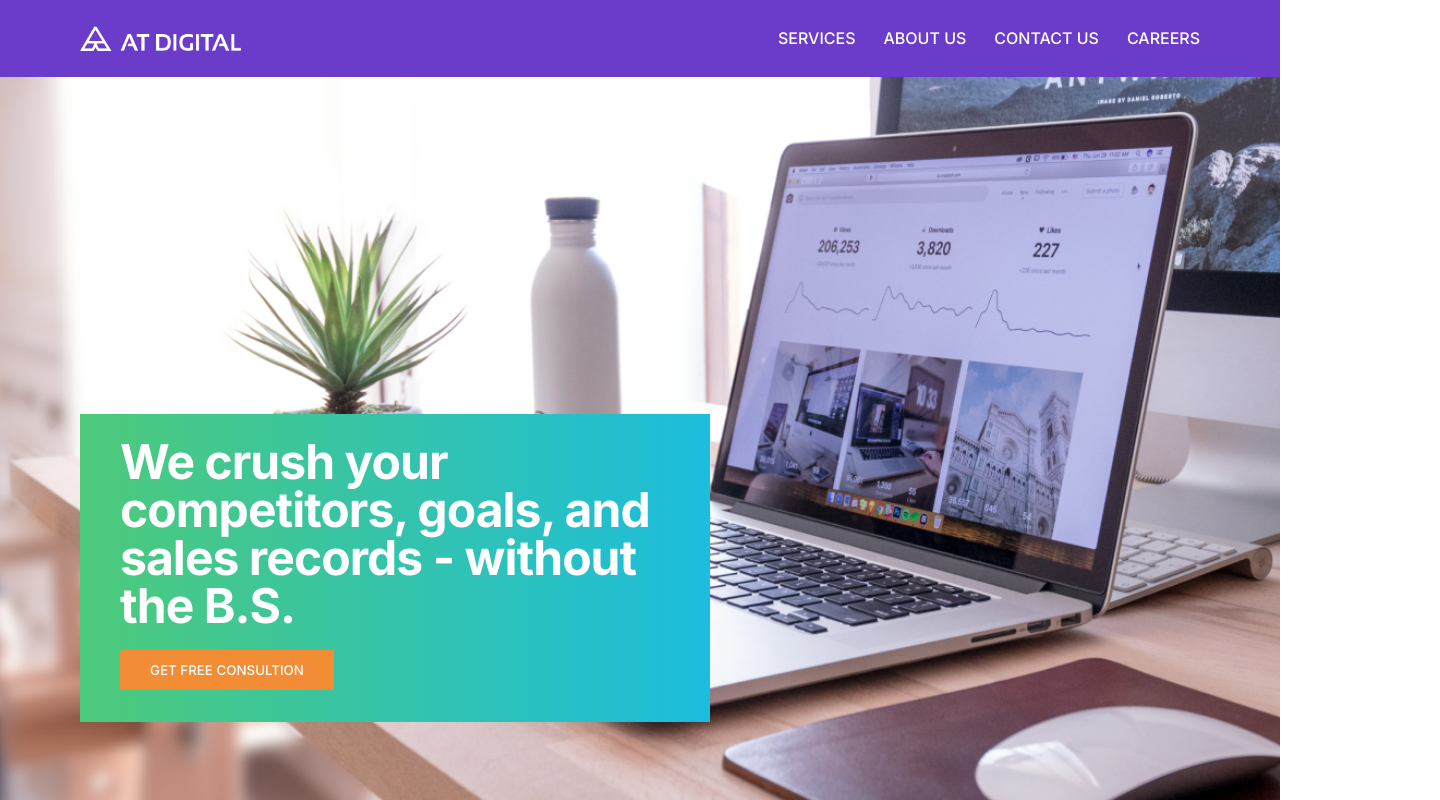
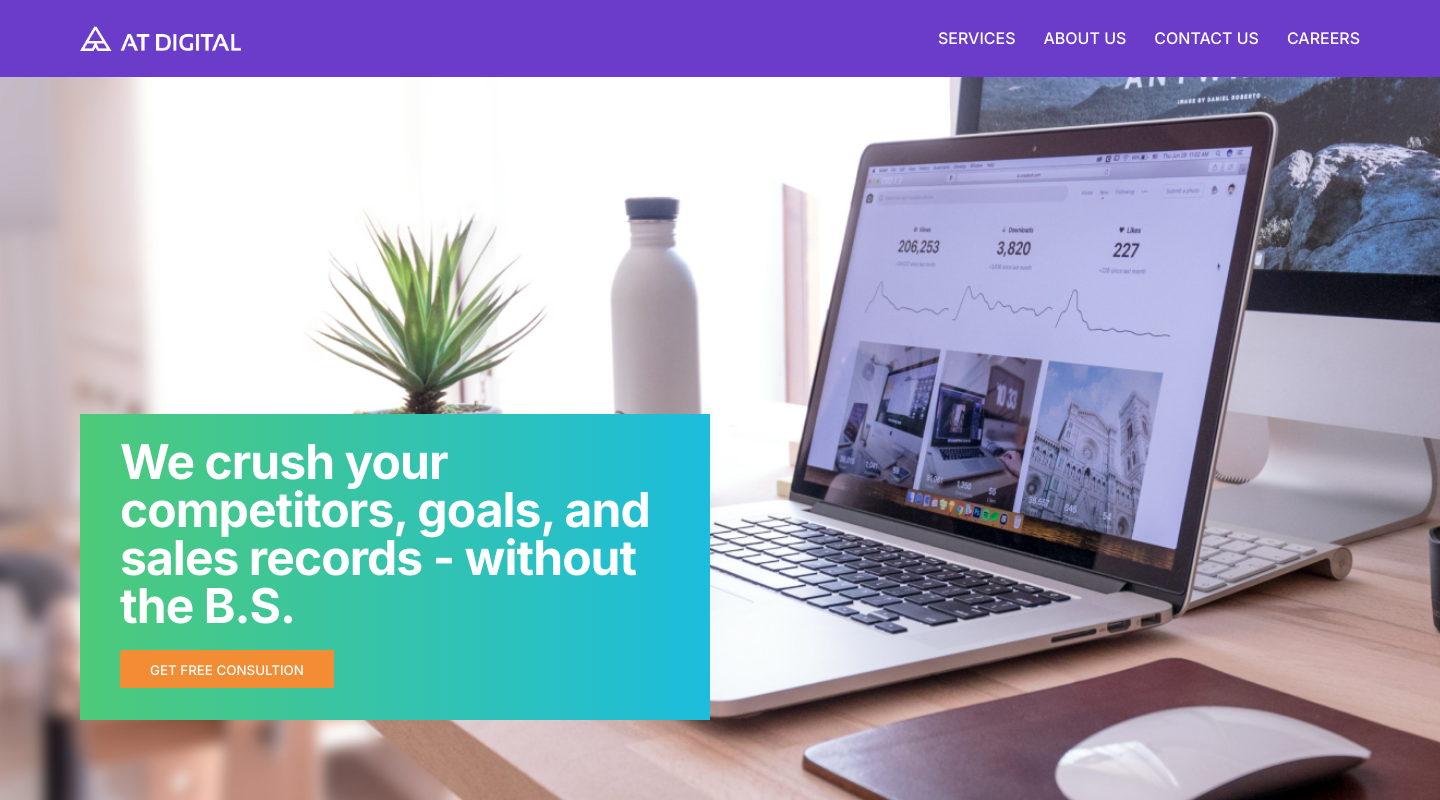
Before and after one commit to ashanearangalla/atdigitalweb, a React (Create React App) app: page / in a window 1280 px wide. Shown: the top 800 px of the page, 1440 px wide, since content can reach past the window. Built offline with nearby package versions, Linux system fonts and the light colour scheme.

Commit message:
Final Adjustments

```diff
--- a/src/components/style.css
+++ b/src/components/style.css
@@ -32,8 +32,8 @@
 }
 
 .nav-bar {
-  width: Fixed (1, 440px)px;
-  height: Hug (77px)px;
+  width: 1440px;
+  height: 77px;
   padding: 26px 80px 26px 80px;
 
   justify-content: space-between;
@@ -116,7 +116,7 @@ a:active {
 
 .hero {
   overflow: hidden;
-  width: Hug(1440px)px;
+  width: 1440px;
   min-height: 700px;
   top: 77px;
   gap: 0px;
@@ -135,7 +135,7 @@ a:active {
 
   height: 700px;
   top: 77px;
-  width: Hug(1440px)px;
+  width: 1440px;
   height: 763px;
   top: -40px;
   gap: 0px;
@@ -153,7 +153,7 @@ a:active {
   display: flex;
   flex-direction: column;
   width: 630px;
-  height: Hug (306px)px;
+  height: 306px;
   top: 414px;
   left: 80px;
   padding: 24px 40px 32px 40px;
@@ -178,7 +178,7 @@ a:active {
 .frame-497 button {
 
   width: 214px;
-  height: Hug (38px)px;
+  height: 38px;
   padding: 12px 20px 12px 20px;
   gap: 8px;
   border-radius: 4px 0px 0px 0px;
@@ -190,7 +190,7 @@ a:active {
 
 .flow-box {
   max-width: 1, 064px;
-  height: Hug (414px)px;
+  height: 414px;
 
   gap: 108px;
   opacity: 0px;
```
